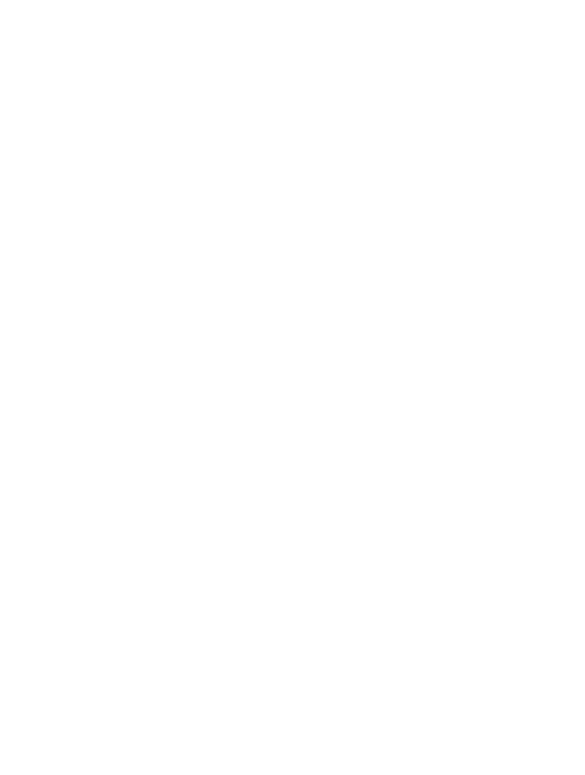
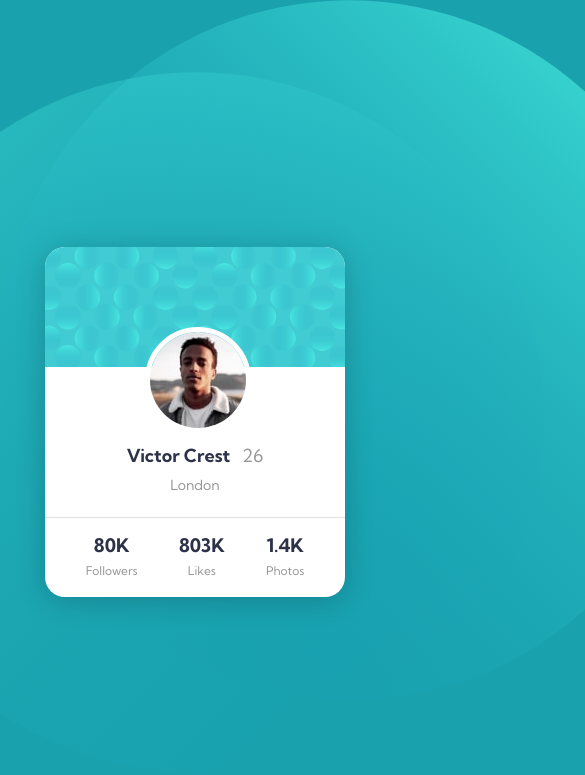
Before and after one commit to pads-sama/ProfileCard, a plain HTML site: page index.html in a window 390 px wide. Shown: the top 775 px of the page, 585 px wide, since content can reach past the window. Drawn offline with Linux system fonts and the light colour scheme.

Commit message:
created mobile and desktop view

```diff
--- a/app/scss/abstracts/_variables.scss
+++ b/app/scss/abstracts/_variables.scss
@@ -0,0 +1,5 @@
+$background-color: hsl(185, 75%, 39%);
+$text-color: hsl(229, 23%, 23%);
+$border-color: hsla(227, 10%, 46%, .2);
+
+$muted-text-color: hsl(0, 0%, 59%);
--- a/app/scss/components/_profilecard.scss
+++ b/app/scss/components/_profilecard.scss
@@ -0,0 +1,76 @@
+@use '../abstracts' as a;
+
+.container{
+    padding: 1.25rem;
+
+    &__profile-card{
+        width: 18.75rem;
+        background-color: hsl(0, 0%, 100%);
+        border-radius: 1.25rem;
+        overflow: hidden;
+        position: relative;
+        box-shadow:0 3px 30px rgb(0, 0, 0, .2)
+    }
+
+    &__card-bg{
+        width: inherit;
+        height: auto
+    }
+
+    &__victor{
+        border-radius: 50%;
+        border: 0.3125rem solid hsl(0, 0%, 100%);
+        position: absolute;
+        display: flex;
+        justify-content: center;
+        top: 5rem;
+        left: 6.25rem;
+    }
+
+    h1{
+        text-align: center;
+        margin-top: 4.375rem;
+        font-size: 1.125rem;
+        color: a.$text-color;
+    }
+
+    h1 span{
+        font-weight: 400;
+        color: a.$muted-text-color;
+    }
+
+    small{
+        display: flex;
+        justify-content: center;
+        color: a.$muted-text-color;
+        margin-top: -0.625rem;
+        font-size: 0.875rem;
+    }
+
+    &__info{
+        width: inherit;
+        height: 5rem;
+        display: flex;
+        justify-content: space-around;
+        align-items: center;
+        border-top: 1px solid a.$border-color;
+        margin-top: 20px;
+        padding: 1.25rem
+    }
+
+    &__stats{
+        display: flex;
+        flex-direction: column;
+        justify-content: center;
+        align-items: center;
+        color: a.$text-color;
+
+        small{
+            margin-top: -1.25rem;
+            text-transform: capitalize;
+            font-size: 12px;
+        }
+    }
+
+
+}
--- a/app/scss/layouts/_flex.scss
+++ b/app/scss/layouts/_flex.scss
@@ -0,0 +1,33 @@
+@use '../abstracts' as a;
+body{
+    background-color: a.$background-color;
+
+.container{
+    width: 100%;
+    height: 100vh;
+    display:flex;
+    justify-content: center;
+    align-items: center;
+    position: relative;
+
+
+    &__background{
+        z-index: -1;
+        position: absolute;
+        width: 43.75rem;
+    }
+
+    .bg--top{
+        top: 0;
+        left: 0;
+        display: flex;
+        justify-content: flex-start;
+
+    }
+
+    .bg--bottom{
+        bottom: 0
+    }
+}
+
+}
--- a/index.html
+++ b/index.html
@@ -21,5 +21,29 @@
     <link rel="stylesheet" href="./dist/main.css" />
     <title>Profile Card</title>
   </head>
-  <body></body>
+  <body>
+    <main class="container">
+      <img class="container__background bg--top" src="./app/images/bg-pattern-top.svg" alt="background image">
+      <img  class="container__background bg-bottom" src="./app/images/bg-pattern-bottom.svg" alt="">
+      <article class="container__profile-card">
+        <img class="container__card-bg" src="../app/images/bg-pattern-card.svg" alt="card background images">
+        <img class="container__victor" src="./app/images/image-victor.jpg" alt="profile picture">
+        <h1>Victor Crest &nbsp <span>26</span></h1>
+        <small>London</small>
+        <div class="container__info">
+          <div class="container__stats">
+            <h3>80K
+            </h3>
+              <small>followers</small>
+          </div>
+          <div class="container__stats">
+            <h3>803K</h3><small>likes</small>
+          </div>
+          <div class="container__stats">
+            <h3>1.4K </h3><small>photos</small>
+          </div>
+        </div>
+      </article>
+    </main>
+  </body>
 </html>
```
Also changed, not shown: dist/main.css, 1 other file.
